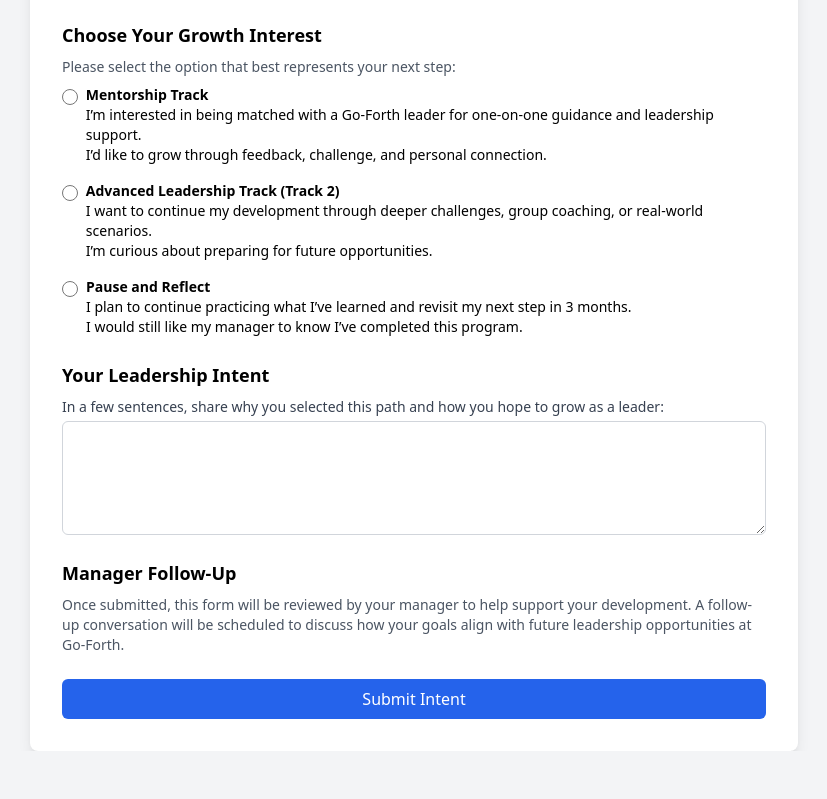
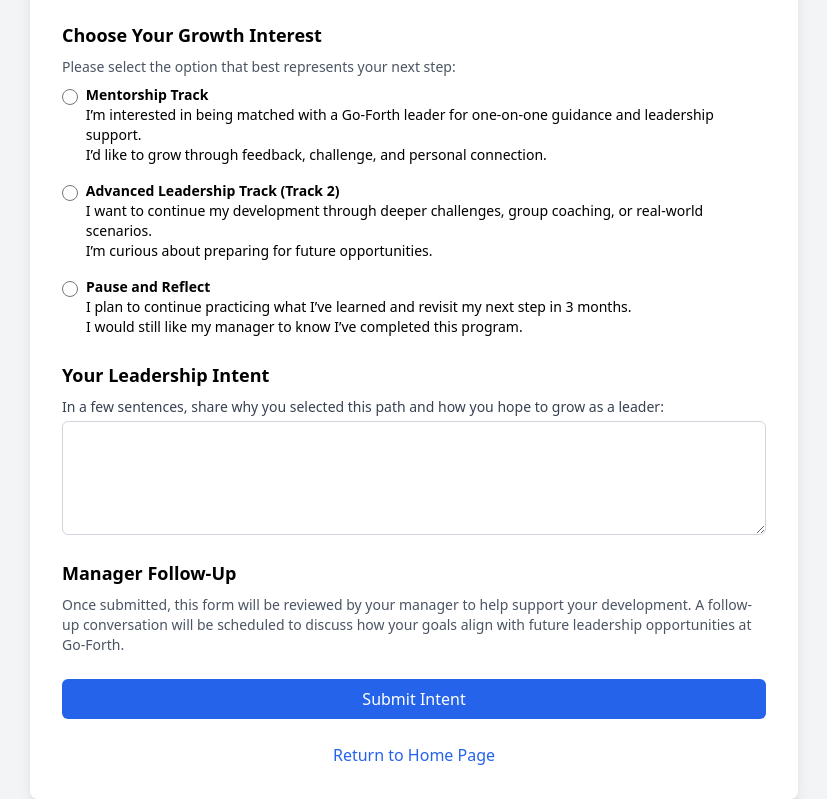
Before and after one commit to goforthacademy/Am-I-A-Leader-A-Self-Guided-Growth-Experience-, a plain HTML site: page forms/intent-to-grow.html in a window 1280 px wide. Shown: the part 999-1798 px from the top of the page, without its empty margins (226-1053 px from the left). Before the commit the page ends 1750 px from the top, so only its background shows below. Drawn offline with nearby package versions, Linux system fonts and the light colour scheme.

Commit message:
Update intent-to-grow.html

```diff
--- a/forms/intent-to-grow.html
+++ b/forms/intent-to-grow.html
@@ -77,6 +77,9 @@
                 <p class="text-sm text-gray-600">Once submitted, this form will be reviewed by your manager to help support your development. A follow-up conversation will be scheduled to discuss how your goals align with future leadership opportunities at Go-Forth.</p>
             </div>
             <button type="submit" class="w-full bg-blue-600 text-white p-2 rounded-md hover:bg-blue-700 transition">Submit Intent</button>
+            <div class="mt-4 text-center">
+                <a href="/Am-I-A-Leader-A-Self-Guided-Growth-Experience-/" class="text-blue-600 hover:underline">Return to Home Page</a>
+            </div>
         </form>
     </div>
 </body>
```
